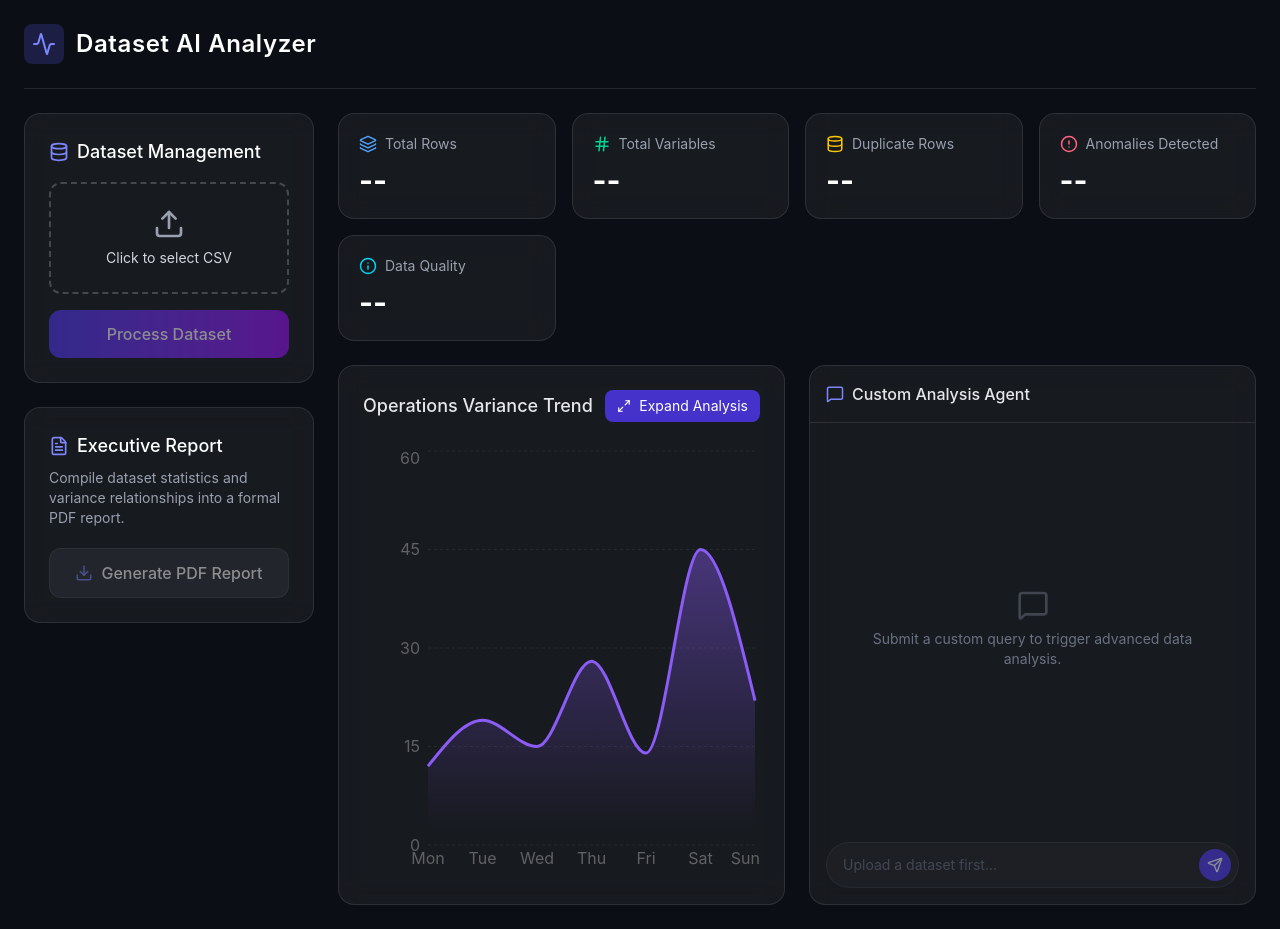
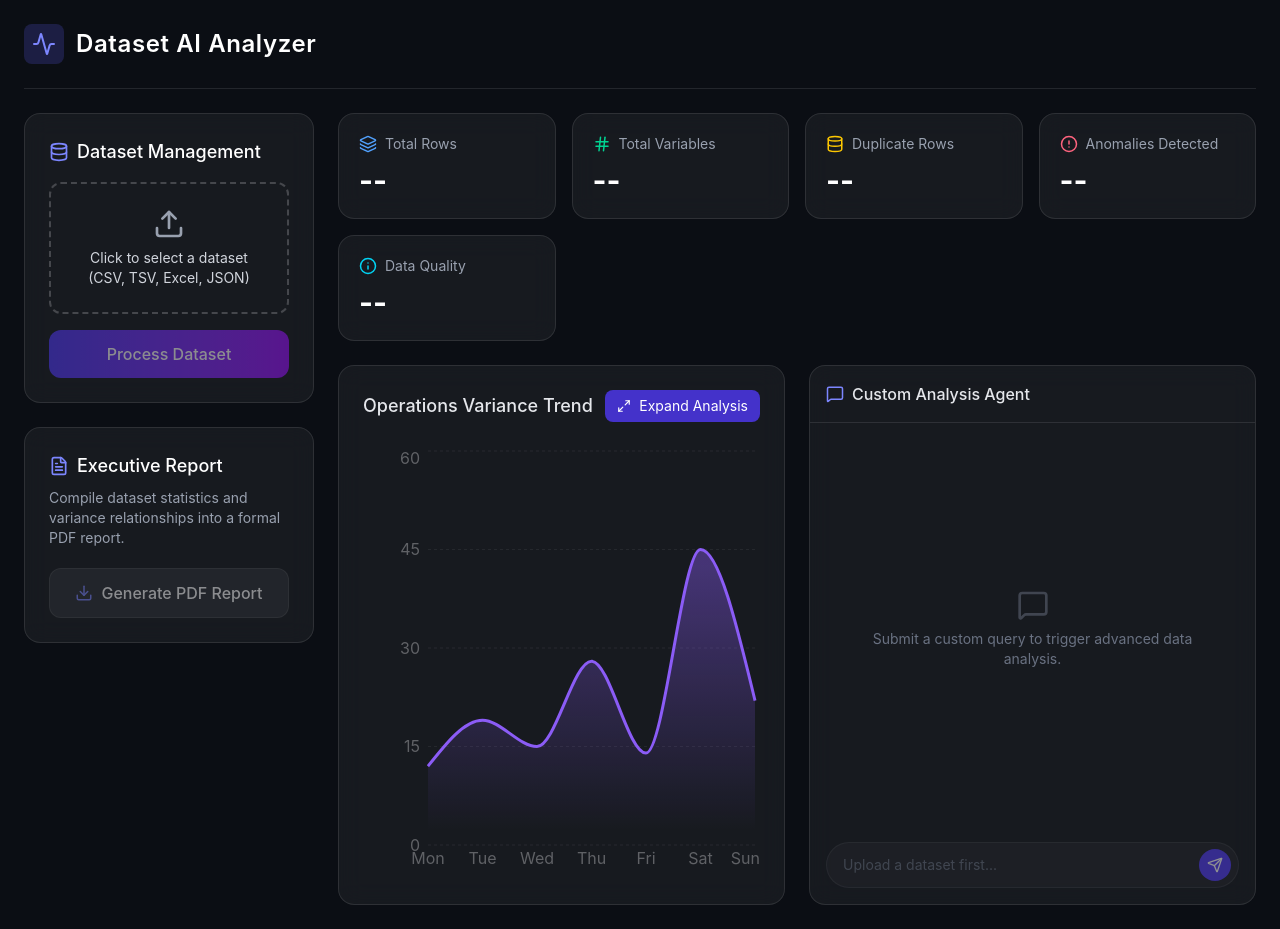
Before and after one commit to sbr093/Dataset-AI-Analyzer, a React app in the folder frontend/: page / in a window 1280 px wide. Built offline with nearby package versions, Linux system fonts and the light colour scheme; the HTML template or start-up script is replaced by a standard one.

Commit message:
Widen frontend upload picker to match backend's supported formats
The file input was still hardcoded to accept=".csv", which pre-filtered
the browser file picker even though the backend now accepts TSV, Excel,
and JSON too.

```diff
--- a/frontend/src/App.jsx
+++ b/frontend/src/App.jsx
@@ -199,7 +199,7 @@ export default function App() {
               <div className="border-2 border-dashed border-white/20 rounded-xl p-6 text-center hover:bg-white/5 transition-colors cursor-pointer">
                 <input
                   type="file"
-                  accept=".csv"
+                  accept=".csv,.tsv,.xlsx,.xls,.json,.jsonl"
                   onChange={(e) => setFile(e.target.files[0])}
                   className="hidden"
                   id="file-upload"
@@ -207,7 +207,7 @@ export default function App() {
                 <label htmlFor="file-upload" className="cursor-pointer flex flex-col items-center">
                   <Upload size={32} className="text-gray-400 mb-2" />
                   <span className="text-sm text-gray-300">
-                    {file ? file.name : 'Click to select CSV'}
+                    {file ? file.name : 'Click to select a dataset (CSV, TSV, Excel, JSON)'}
                   </span>
                 </label>
               </div>
```
